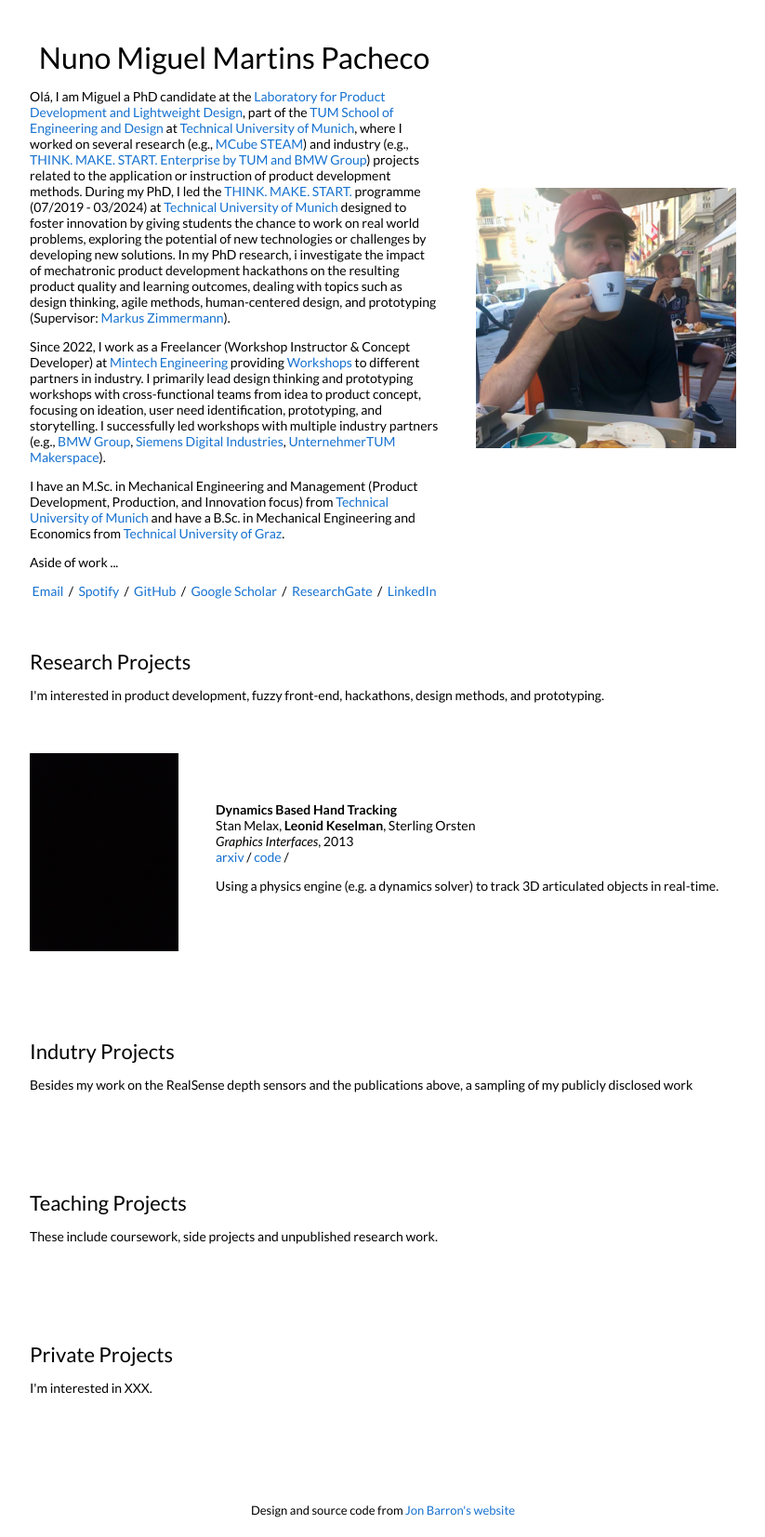
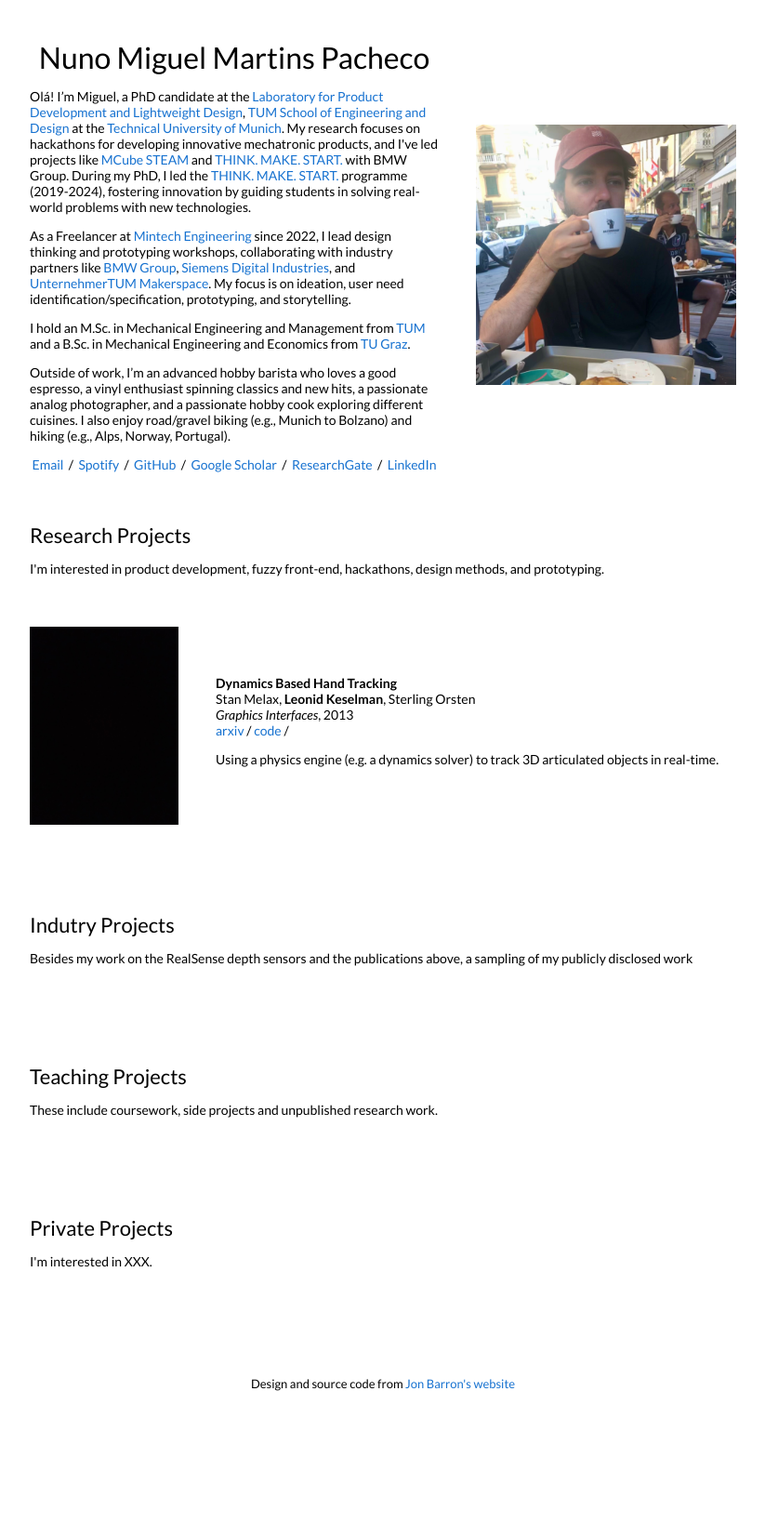
Before and after one commit to martinspacheco/martinspacheco.github.io, a Jekyll site: the page built from _posts/2013-03-01-gi2013.markdown, in a window 1280 px wide. Shown: the whole page at 93% size, without its empty margins (228-1051 px from the left). Built offline with Jekyll 4.4.1, drawn with Linux system fonts in a browser that asks for light colours; after the commit the page ends 1517 px from its top, so only the background shows below that.

Commit message:
Update default.html
Updade

```diff
--- a/_layouts/default.html
+++ b/_layouts/default.html
@@ -34,15 +34,13 @@
               <h1>
                Nuno Miguel Martins Pacheco
               </h1>
-              <p>Olá, I am Miguel a PhD candidate at the <a href="https://www.mec.ed.tum.de/en/lpl/home/">Laboratory for Product Development and Lightweight Design</a>, part of the <a href="https://www.ed.tum.de/en/ed/">TUM School of Engineering and Design</a> at <a href="https://www.tum.de/">Technical University of Munich</a>, where I worked on several research (e.g., <a href="https://mcube-cluster.de/projekt/steam/">MCube STEAM</a>) and industry (e.g., <a href="https://www.linkedin.com/posts/bmw-group_bmwgroupcareers-shareyourpassion-industry40-activity-6604734531104845824-IukV?utm_source=share&utm_medium=member_desktop">THINK. MAKE. START. Enterprise by TUM and BMW Group</a>) projects related to the application or instruction of product development methods. During my PhD, I led the <a href="https://www.tms.tum.de/">THINK. MAKE. START.</a> programme (07/2019 - 03/2024) at <a href="https://www.tum.de/">Technical University of Munich</a> designed to foster innovation by giving students the chance to work on real world problems, exploring the potential of new technologies or challenges by developing new solutions.
-              In my PhD research, i investigate the impact of mechatronic product development hackathons on the resulting product quality and learning outcomes, dealing with topics such as design thinking, agile methods, human-centered design, and prototyping (Supervisor: <a href="https://www.professoren.tum.de/zimmermann-markus">Markus Zimmermann</a>).
-              </p>
+              <p>Olá! I’m Miguel, a PhD candidate at the <a href="https://www.mec.ed.tum.de/en/lpl/home/">Laboratory for Product Development and Lightweight Design</a>, <a href="https://www.ed.tum.de/en/ed/">TUM School of Engineering and Design</a> at the <a href="https://www.tum.de/">Technical University of Munich</a>. My research focuses on hackathons for developing innovative mechatronic products, and I've led projects like <a href="https://mcube-cluster.de/projekt/steam/">MCube STEAM</a> and <a href="https://www.linkedin.com/posts/bmw-group_bmwgroupcareers-shareyourpassion-industry40-activity-6604734531104845824-IukV?utm_source=share&utm_medium=member_desktop">THINK. MAKE. START.</a> with BMW Group. During my PhD, I led the <a href="https://www.tms.tum.de/">THINK. MAKE. START.</a> programme (2019-2024), fostering innovation by guiding students in solving real-world problems with new technologies.</p>
 
-              <p>Since 2022, I work as a Freelancer (Workshop Instructor & Concept Developer) at <a href="https://www.mintech.de">Mintech Engineering</a> providing <a href="https://mintech.de/workshops/">Workshops</a> to different partners in industry. I primarily lead design thinking and prototyping workshops with cross-functional teams from idea to product concept, focusing on ideation, user need identification, prototyping, and storytelling. I successfully led workshops with multiple industry partners (e.g., <a href="https://www.bmwgroup.de">BMW Group</a>, <a href="https://www.sw.siemens.com/en-US/">Siemens Digital Industries</a>, <a href="https://maker-space.de">UnternehmerTUM Makerspace</a>).</p>
+              <p>As a Freelancer at <a href="https://www.mintech.de">Mintech Engineering</a> since 2022, I lead design thinking and prototyping workshops, collaborating with industry partners like <a href="https://www.bmwgroup.de">BMW Group</a>, <a href="https://www.sw.siemens.com/en-US/">Siemens Digital Industries</a>, and <a href="https://maker-space.de">UnternehmerTUM Makerspace</a>. My focus is on ideation, user need identification/specification, prototyping, and storytelling.</p>
 
-              <p>I have an M.Sc. in Mechanical Engineering and Management (Product Development, Production, and Innovation focus) from <a href="http://tum.de/">Technical University of Munich</a> and have a B.Sc. in Mechanical Engineering and Economics from <a href="http://www.tugraz.at/">Technical University of Graz</a>.</p>
+              <p>I hold an M.Sc. in Mechanical Engineering and Management from <a href="http://tum.de/">TUM</a> and a B.Sc. in Mechanical Engineering and Economics from <a href="http://www.tugraz.at/">TU Graz</a>.</p>
 
-              <p> Aside of work ...</p>
+              <p>Outside of work, I’m an advanced hobby barista who loves a good espresso, a vinyl enthusiast spinning classics and new hits, a passionate analog photographer, and a passionate hobby cook exploring different cuisines. I also enjoy road/gravel biking (e.g., Munich to Bolzano) and hiking (e.g., Alps, Norway, Portugal).</p>
 
               <p style="text-align:center">
                 <a target="_blank" href="https://mailhide.io/e/BoVMJoDj"> Email</a> &nbsp;/&nbsp;
```
